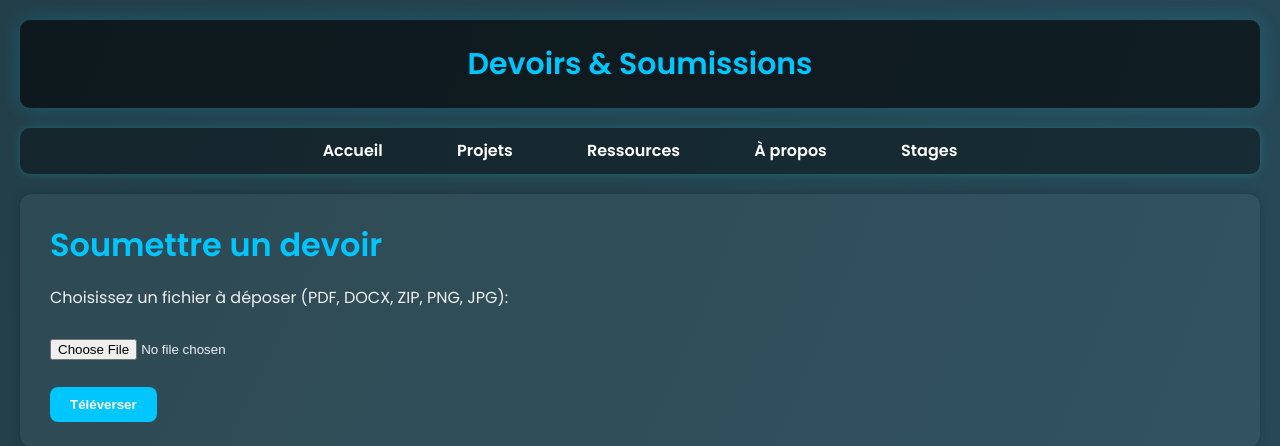
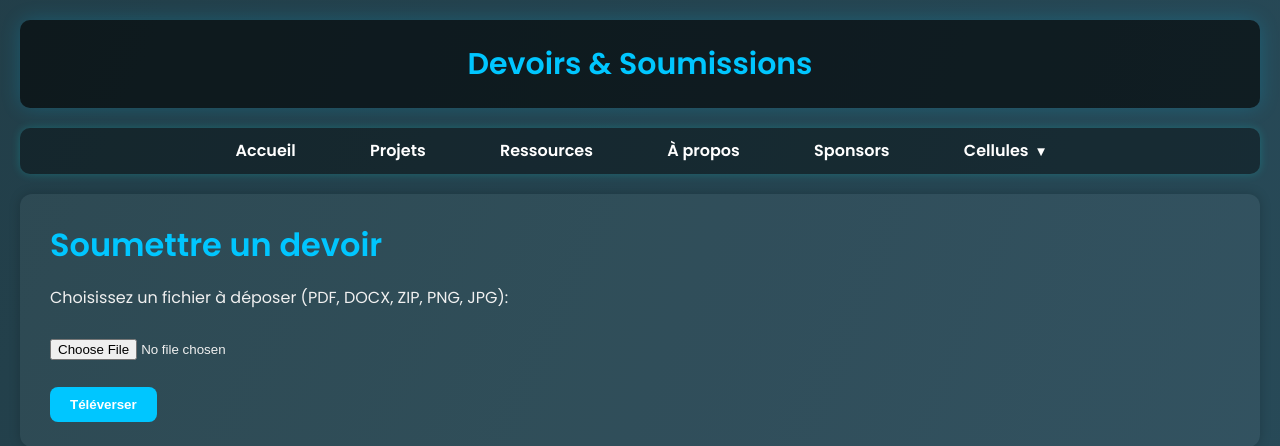
Before and after one commit to TahaBo04/GPI, a Flask app: page /assignments in a window 1280 px wide. Shown: the top 446 px of the page. Run offline with Flask 3, Linux system fonts and the light colour scheme.

Commit message:
Update assignments.html

```diff
--- a/templates/assignments.html
+++ b/templates/assignments.html
@@ -16,7 +16,21 @@
     <a href="{{ url_for('assignments') }}">Projets</a>
     <a href="{{ url_for('courses') }}">Ressources</a>
     <a href="{{ url_for('process') }}">À propos</a>
-    <a href="{{ url_for('internships') }}">Stages</a>
+    <a href="{{ url_for('sponsors_protect') }}">Sponsors</a>
+
+    <div class="dropdown">
+        <a href="#" class="dropdown-btn cellules-btn">
+          Cellules <span class="arrow">&#9662;</span>
+        </a>
+        <div class="dropdown-content">
+            <a href="{{ url_for('cellule_projet') }}">Cellule Projet</a>
+            <a href="{{ url_for('cellule_logistique') }}">Cellule Logistique</a>
+            <a href="{{ url_for('cellule_conception') }}">Cellule Conception</a>
+            <a href="{{ url_for('cellule_media') }}">Cellule Media</a>
+            <a href="{{ url_for('cellule_sponsoring') }}">Cellule Sponsoring</a>
+            <a href="{{ url_for('cellule_communication') }}">Cellule Communication Externe</a>
+        </div>
+    </div>
 </nav>
 
 <div class="section">
```
